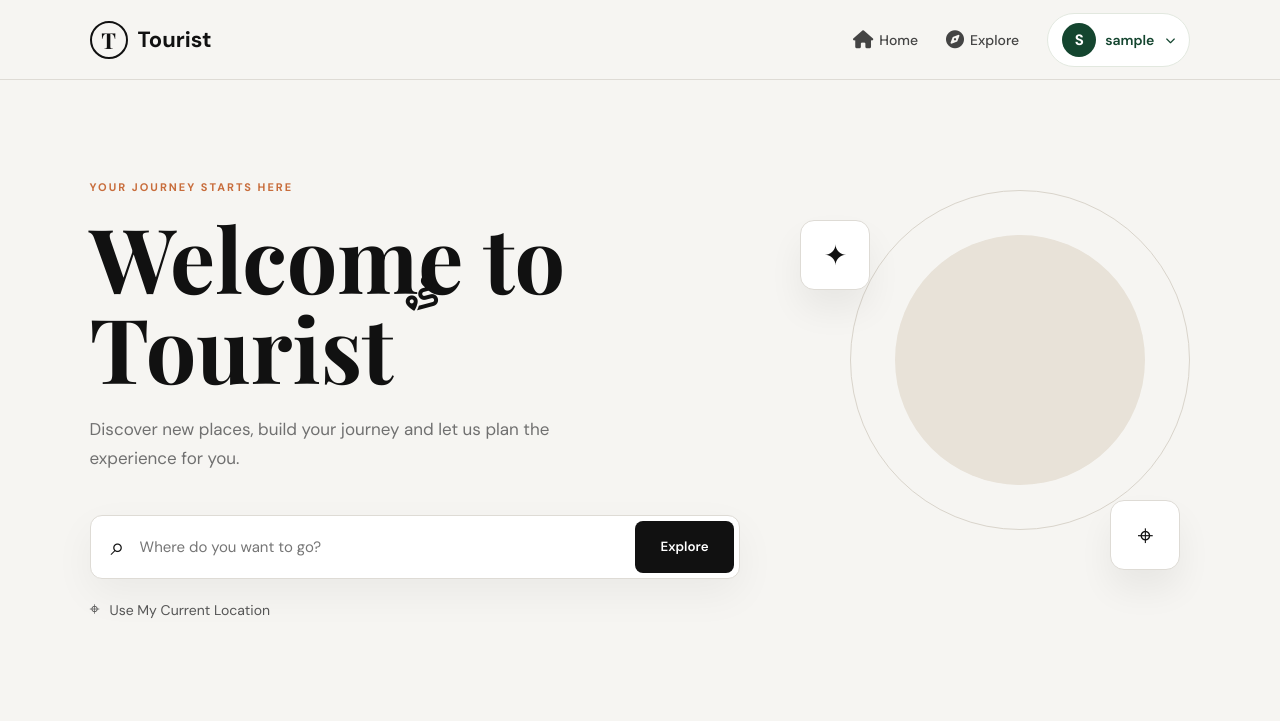
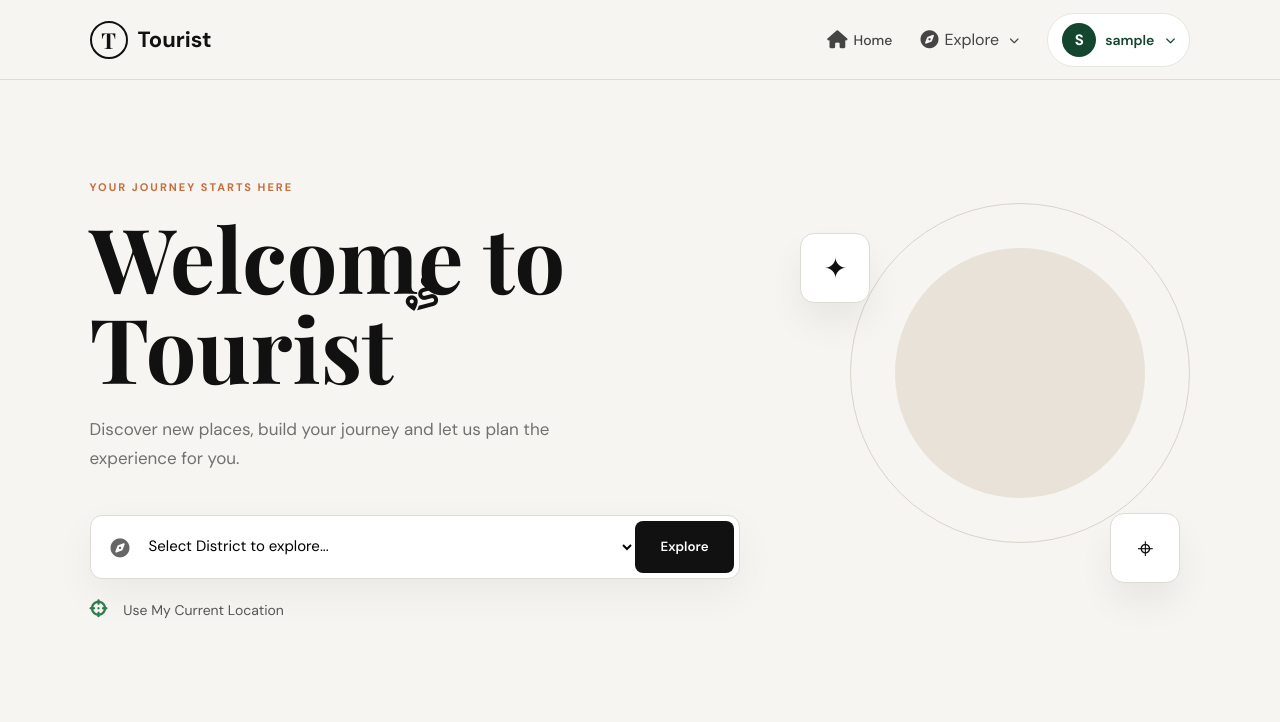
Before and after one commit to Amrutha01-ns/tourist, a Django app: page /users/dashboard/ in a window 1280 px wide. Shown: the top 722 px of the page. Run offline with Django 5.2, Linux system fonts and the light colour scheme; the visitor is signed in with stand-in values (Sample User, id 1); data that the repository does not hold is empty; parts of the project's set-up code (start-up, migrations or seed data) failed here and were passed over.

Commit message:
Enable interactive Explore dropdown, fix GPS location resolution, and seed 59 additional places across all districts

```diff
--- a/config/templates/basepanel.html
+++ b/config/templates/basepanel.html
@@ -18,12 +18,49 @@
             Home
         </a>
 
-        <a href="{% url 'places_by_district' 'mysore' %}" class="nav-item">
-            <span class="nav-icon">
-                <i class="fa-solid fa-compass"></i>
-            </span>
-            Explore
-        </a>
+        <!-- EXPLORE DROPDOWN -->
+        <div class="explore-wrapper" id="exploreWrapper">
+            <button
+                class="nav-item explore-btn"
+                id="exploreBtn"
+                type="button"
+                aria-expanded="false"
+            >
+                <span class="nav-icon">
+                    <i class="fa-solid fa-compass"></i>
+                </span>
+                Explore
+                <i class="fa-solid fa-chevron-down" style="font-size: 10px; margin-left: 4px;"></i>
+            </button>
+
+            <div class="explore-menu" id="exploreMenu" hidden>
+                <div class="explore-menu-title">Select District</div>
+                <a href="{% url 'places_by_district' 'mysore' %}" class="explore-option">
+                    <i class="fa-solid fa-landmark"></i> Mysore (Mysuru)
+                </a>
+                <a href="{% url 'places_by_district' 'kodagu' %}" class="explore-option">
+                    <i class="fa-solid fa-mountain-sun"></i> Kodagu (Madikeri)
+                </a>
+                <a href="{% url 'places_by_district' 'hassan' %}" class="explore-option">
+                    <i class="fa-solid fa-monument"></i> Hassan
+                </a>
+                <a href="{% url 'places_by_district' 'uttara kannada' %}" class="explore-option">
+                    <i class="fa-solid fa-umbrella-beach"></i> Uttara Kannada (Gokarna)
+                </a>
+                <a href="{% url 'places_by_district' 'Chikkamagaluru' %}" class="explore-option">
+                    <i class="fa-solid fa-mug-hot"></i> Chikkamagaluru
+                </a>
+                <a href="{% url 'places_by_district' 'Hampi' %}" class="explore-option">
+                    <i class="fa-solid fa-chess-rook"></i> Hampi
+                </a>
+                <a href="{% url 'places_by_district' 'Udupi' %}" class="explore-option">
+                    <i class="fa-solid fa-water"></i> Udupi
+                </a>
+                <a href="{% url 'places_by_district' 'Shivamogga' %}" class="explore-option">
+                    <i class="fa-solid fa-cloud-showers-heavy"></i> Shivamogga (Jog Falls)
+                </a>
+            </div>
+        </div>
 
         <!-- ACCOUNT -->
         <div class="account-wrapper">
--- a/users/static/users/account.css
+++ b/users/static/users/account.css
@@ -61,6 +61,73 @@
 
 .nav-icon {
     font-size: 18px;
+}
+
+/* Explore Dropdown */
+.explore-wrapper {
+    position: relative;
+    display: inline-flex;
+}
+
+.explore-btn {
+    border: none;
+    background: transparent;
+    cursor: pointer;
+    font: inherit;
+}
+
+.explore-menu {
+    position: absolute;
+    top: calc(100% + 10px);
+    left: 0;
+    z-index: 1000;
+    width: 230px;
+    padding: 8px;
+    border: 1px solid #dedbd5;
+    border-radius: 14px;
+    background: #fff;
+    box-shadow: 0 12px 30px rgba(0, 0, 0, 0.12);
+}
+
+.explore-menu[hidden] {
+    display: none !important;
+}
+
+.explore-wrapper.active .explore-menu {
+    display: block !important;
+}
+
+.explore-menu-title {
+    font-size: 11px;
+    font-weight: 700;
+    color: #888;
+    text-transform: uppercase;
+    padding: 6px 12px 4px;
+    letter-spacing: 0.5px;
+}
+
+.explore-option {
+    display: flex;
+    align-items: center;
+    gap: 10px;
+    padding: 9px 12px;
+    border-radius: 8px;
+    color: #111;
+    text-decoration: none;
+    font-size: 14px;
+    font-weight: 500;
+    transition: background 0.15s ease;
+}
+
+.explore-option:hover {
+    background: #f0f6f2;
+    color: #14452f;
+}
+
+.explore-option i {
+    width: 16px;
+    color: #2f7d4f;
+    font-size: 13px;
 }
 
 /* =========================================================
--- a/users/static/users/dashboard.css
+++ b/users/static/users/dashboard.css
@@ -167,7 +167,9 @@ main {
     padding-left: 20px;
     font-size: 25px;
 }
-.search-box input {
+.search-box input,
+.search-box select,
+.search-select {
     flex: 1;
     height: 100%;
     padding: 0 15px;
@@ -598,7 +600,9 @@ main {
         flex-wrap: wrap;
     }
 
-    .search-box input {
+    .search-box input,
+.search-box select,
+.search-select {
         min-height: 48px;
     }
 
--- a/users/static/users/dashboard.js
+++ b/users/static/users/dashboard.js
@@ -1,24 +1,152 @@
-// Dashboard page script.
-// Nav, account menu and dark mode now live in topnav.js (shared by all pages).
+// Dashboard page script: District selection & GPS Location resolver
+document.addEventListener("DOMContentLoaded", function () {
+    const locationForm = document.getElementById("locationForm");
+    const locationSelect = document.getElementById("locationSelect");
+    const locationInput = document.getElementById("locationInput");
+    const currentLocationBtn = document.getElementById("currentLocationBtn");
+    const gpsStatusMessage = document.getElementById("gpsStatusMessage");
 
-const locationForm = document.getElementById("locationForm");
-const locationInput = document.getElementById("locationInput");
+    const DISTRICT_MAP = {
+        "chikkamagaluru": "hassan",
+        "chikmagalur": "hassan",
+        "madikeri": "kodagu",
+        "coorg": "kodagu",
+        "gokarna": "uttara kannada",
+        "dandeli": "uttara kannada",
+        "karwar": "uttara kannada",
+        "udupi": "uttara kannada",
+        "hampi": "hassan",
+        "mysuru": "mysore",
+        "mysore": "mysore",
+        "kodagu": "kodagu",
+        "hassan": "hassan",
+        "uttara kannada": "uttara kannada"
+    };
 
-if (locationForm && locationInput) {
+    // 1. Handle Form Submit (Dropdown or text input)
+    if (locationForm) {
         locationForm.addEventListener("submit", function (event) {
             event.preventDefault();
 
-        const DISTRICT_MAP = {"chikkamagaluru": "hassan", "chikmagalur": "hassan", "madikeri": "kodagu", "coorg": "kodagu", "gokarna": "uttara kannada", "dandeli": "uttara kannada", "karwar": "uttara kannada", "udupi": "uttara kannada", "hampi": "hassan", "mysuru": "mysore"};
-        const raw = locationInput.value.trim().toLowerCase();
+            let chosen = "";
+            if (locationSelect && locationSelect.value) {
+                chosen = locationSelect.value.trim();
+            } else if (locationInput && locationInput.value) {
+                chosen = locationInput.value.trim();
+            }
+
+            if (!chosen) {
+                if (gpsStatusMessage) {
+                    gpsStatusMessage.textContent = "Please select a destination district first.";
+                    gpsStatusMessage.style.color = "#b42318";
+                }
+                return;
+            }
+
+            const raw = chosen.toLowerCase();
             const district = DISTRICT_MAP[raw] || raw;
-
-        if (district) {
-            window.location.href = `/places/${encodeURIComponent(district.toLowerCase())}/`;
-        }
+            window.location.href = `/places/${encodeURIComponent(district)}/`;
         });
     }
 
-/* Settings panel (optional - only if it is present on the page) */
+    // 2. Handle GPS Location Detection
+    if (currentLocationBtn) {
+        currentLocationBtn.addEventListener("click", function () {
+            if (!navigator.geolocation) {
+                if (gpsStatusMessage) {
+                    gpsStatusMessage.textContent = "GPS is not supported by your browser. Please select a district above.";
+                    gpsStatusMessage.style.color = "#b42318";
+                } else {
+                    alert("GPS is not supported by your browser.");
+                }
+                return;
+            }
+
+            const originalBtnHtml = currentLocationBtn.innerHTML;
+            currentLocationBtn.disabled = true;
+            currentLocationBtn.innerHTML = '<span><i class="fa-solid fa-spinner fa-spin" style="color: #2f7d4f;"></i></span> Locating nearest tourist district...';
+            if (gpsStatusMessage) {
+                gpsStatusMessage.textContent = "Requesting device GPS position...";
+                gpsStatusMessage.style.color = "#555";
+            }
+
+            navigator.geolocation.getCurrentPosition(
+                function (position) {
+                    const userLat = position.coords.latitude;
+                    const userLng = position.coords.longitude;
+
+                    // Central coordinates of tourist districts in Karnataka
+                    const hubDistricts = [
+                        { name: "mysore", title: "Mysore (Mysuru)", lat: 12.2958, lng: 76.6394 },
+                        { name: "kodagu", title: "Kodagu (Madikeri / Coorg)", lat: 12.4244, lng: 75.7382 },
+                        { name: "hassan", title: "Hassan (Belur / Halebidu)", lat: 13.0033, lng: 76.1004 },
+                        { name: "uttara kannada", title: "Uttara Kannada (Gokarna / Dandeli)", lat: 14.8136, lng: 74.1298 }
+                    ];
+
+                    function haversine(lat1, lon1, lat2, lon2) {
+                        const R = 6371; // Earth's radius in km
+                        const dLat = (lat2 - lat1) * Math.PI / 180;
+                        const dLon = (lon2 - lon1) * Math.PI / 180;
+                        const a =
+                            Math.sin(dLat / 2) * Math.sin(dLat / 2) +
+                            Math.cos(lat1 * Math.PI / 180) * Math.cos(lat2 * Math.PI / 180) *
+                            Math.sin(dLon / 2) * Math.sin(dLon / 2);
+                        return R * 2 * Math.atan2(Math.sqrt(a), Math.sqrt(1 - a));
+                    }
+
+                    let nearest = hubDistricts[0];
+                    let minDistance = Infinity;
+
+                    for (const d of hubDistricts) {
+                        const dist = haversine(userLat, userLng, d.lat, d.lng);
+                        if (dist < minDistance) {
+                            minDistance = dist;
+                            nearest = d;
+                        }
+                    }
+
+                    // Update UI dropdown
+                    if (locationSelect) {
+                        locationSelect.value = nearest.name;
+                    }
+
+                    if (gpsStatusMessage) {
+                        gpsStatusMessage.innerHTML = `<strong>Nearest district found:</strong> ${nearest.title} (~${Math.round(minDistance)} km away). Opening destinations...`;
+                        gpsStatusMessage.style.color = "#15803d";
+                    }
+
+                    currentLocationBtn.innerHTML = `<span><i class="fa-solid fa-circle-check" style="color: #15803d;"></i></span> Located: ${nearest.title}!`;
+
+                    setTimeout(function () {
+                        window.location.href = `/places/${encodeURIComponent(nearest.name)}/`;
+                    }, 800);
+                },
+                function (err) {
+                    currentLocationBtn.disabled = false;
+                    currentLocationBtn.innerHTML = originalBtnHtml;
+
+                    let errorMsg = "Could not retrieve your location. Please choose a district from the dropdown.";
+                    if (err.code === 1) {
+                        errorMsg = "Location access was denied. Please allow GPS permission in your browser or choose a district.";
+                    } else if (err.code === 2) {
+                        errorMsg = "GPS location unavailable on this device. Please select a district.";
+                    } else if (err.code === 3) {
+                        errorMsg = "GPS request timed out. Please try again or select a district.";
+                    }
+
+                    if (gpsStatusMessage) {
+                        gpsStatusMessage.textContent = errorMsg;
+                        gpsStatusMessage.style.color = "#b42318";
+                    } else {
+                        alert(errorMsg);
+                    }
+                },
+                { timeout: 10000, enableHighAccuracy: true }
+            );
+        });
+    }
+
+    // 3. Settings panel toggles
     const settingsOverlay = document.getElementById("settingsOverlay");
     const settingsClose = document.getElementById("settingsClose");
     const settingsDarkMode = document.getElementById("settingsDarkMode");
@@ -41,3 +169,4 @@ if (settingsDarkMode) {
             if (themeBtn) themeBtn.click();
         });
     }
+});
--- a/users/templates/users/dashboard.html
+++ b/users/templates/users/dashboard.html
@@ -85,36 +85,38 @@
                     plan the experience for you.
                 </p>
 
-                <!-- LOCATION SEARCH -->
+                                <!-- LOCATION SEARCH -->
                 <form class="search-box" id="locationForm">
-                    <div class="search-icon">⌕</div>
-                    <input
-                        type="text"
-                        id="locationInput"
-                        list="districts"
-                        placeholder="Where do you want to go?"
+                    <div class="search-icon"><i class="fa-solid fa-compass" style="color: #666; font-size: 19px;"></i></div>
+                    <select
+                        id="locationSelect"
+                        name="district"
+                        class="search-select"
                         required
                     >
-                    <datalist id="districts">
-                        <option value="Mysore">
-                        <option value="Madikeri">
-                        <option value="Chikkamagaluru">
-                        <option value="Hampi">
-                        <option value="Udupi">
-                        <option value="Mangaluru">
-                        <option value="Shivamogga">
-                        <option value="Gokarna">
-                    </datalist>
+                        <option value="" disabled selected>Select District to explore...</option>
+                        <option value="mysore">Mysore / Mysuru (Palace, KRS Dam, Zoo, Chamundi)</option>
+                        <option value="kodagu">Kodagu / Madikeri (Abbey Falls, Raja's Seat, Talakaveri)</option>
+                        <option value="hassan">Hassan (Belur, Halebidu, Shravanabelagola, Gorur)</option>
+                        <option value="uttara kannada">Uttara Kannada (Gokarna, Murudeshwara, Dandeli, Yana)</option>
+                        <option value="Chikkamagaluru">Chikkamagaluru (Mullayanagiri, Baba Budangiri, Hebbe)</option>
+                        <option value="Hampi">Hampi (Virupaksha, Vittala Stone Chariot, Lotus Mahal)</option>
+                        <option value="Udupi">Udupi (Krishna Temple, Malpe Beach, St. Mary's Island)</option>
+                        <option value="Mangaluru">Mangaluru (Panambur Beach, Kadri Manjunath, Pilikula)</option>
+                        <option value="Shivamogga">Shivamogga (Jog Falls, Agumbe, Kodachadri)</option>
+                        <option value="Mandya">Mandya (Ranganathittu Bird Sanctuary, Shivanasamudra)</option>
+                    </select>
 
-                    <button type="submit" class="search-btn">
+                    <button type="submit" class="search-btn" id="exploreSearchBtn">
                         Explore
                     </button>
                 </form>
 
-                <button class="current-location-btn" id="currentLocationBtn">
-                    <span>⌖</span>
+                <button type="button" class="current-location-btn" id="currentLocationBtn">
+                    <span><i class="fa-solid fa-crosshairs" style="color: #2f7d4f; margin-right: 6px;"></i></span>
                     Use My Current Location
                 </button>
+                <div id="gpsStatusMessage" style="font-size: 13px; color: #555; margin-top: 8px; min-height: 18px;"></div>
             </div>
 
             <div class="hero-decoration">
--- a/users/templates/users/places.html
+++ b/users/templates/users/places.html
@@ -182,7 +182,10 @@
                             {% else %}
 
                                 <div class="no-image">
-                                    No Image Available
+                                    <a href="{% url 'explorer:place_detail' place.slug %}" style="display:flex; flex-direction:column; align-items:center; justify-content:center; height:100%; text-decoration:none; color:#f3b84f; gap:6px;">
+                                        <i class="fa-solid fa-mountain-sun" style="font-size: 26px;"></i>
+                                        <span style="font-size: 14px; font-weight: 600; color: #fff;">Explore Destination</span>
+                                    </a>
                                 </div>
 
                             {% endif %}
--- a/users/views.py
+++ b/users/views.py
@@ -117,11 +117,13 @@ DISTRICT_ALIASES = {
 def places_by_district(request, district_name):
     clean_name = (district_name or "").strip().lower()
 
-    # Check alias dictionary (e.g. chikkamagaluru -> hassan, madikeri -> kodagu)
-    resolved_name = DISTRICT_ALIASES.get(clean_name, clean_name)
+    # 1. Try direct match with database districts
+    district = District.objects.filter(name__iexact=clean_name).first()
 
-    # Try exact match or case-insensitive match
-    district = District.objects.filter(name__iexact=resolved_name).first()
+    # 2. Check alias dictionary if direct match not found
+    if not district:
+        resolved_name = DISTRICT_ALIASES.get(clean_name, clean_name)
+        district = District.objects.filter(name__iexact=resolved_name).first()
 
     # If not found, try substring match (e.g. 'uttara' or 'kannada' -> 'uttara kannada')
     if not district:
```
Also changed, not shown: places/management/commands/seed_more_places.py (+14 -2 lines), transport_finder/services.py (+34 -4 lines), users/static/users/account.js (+44 -0 lines). Lines whose indentation alone changed are shown as unchanged.
